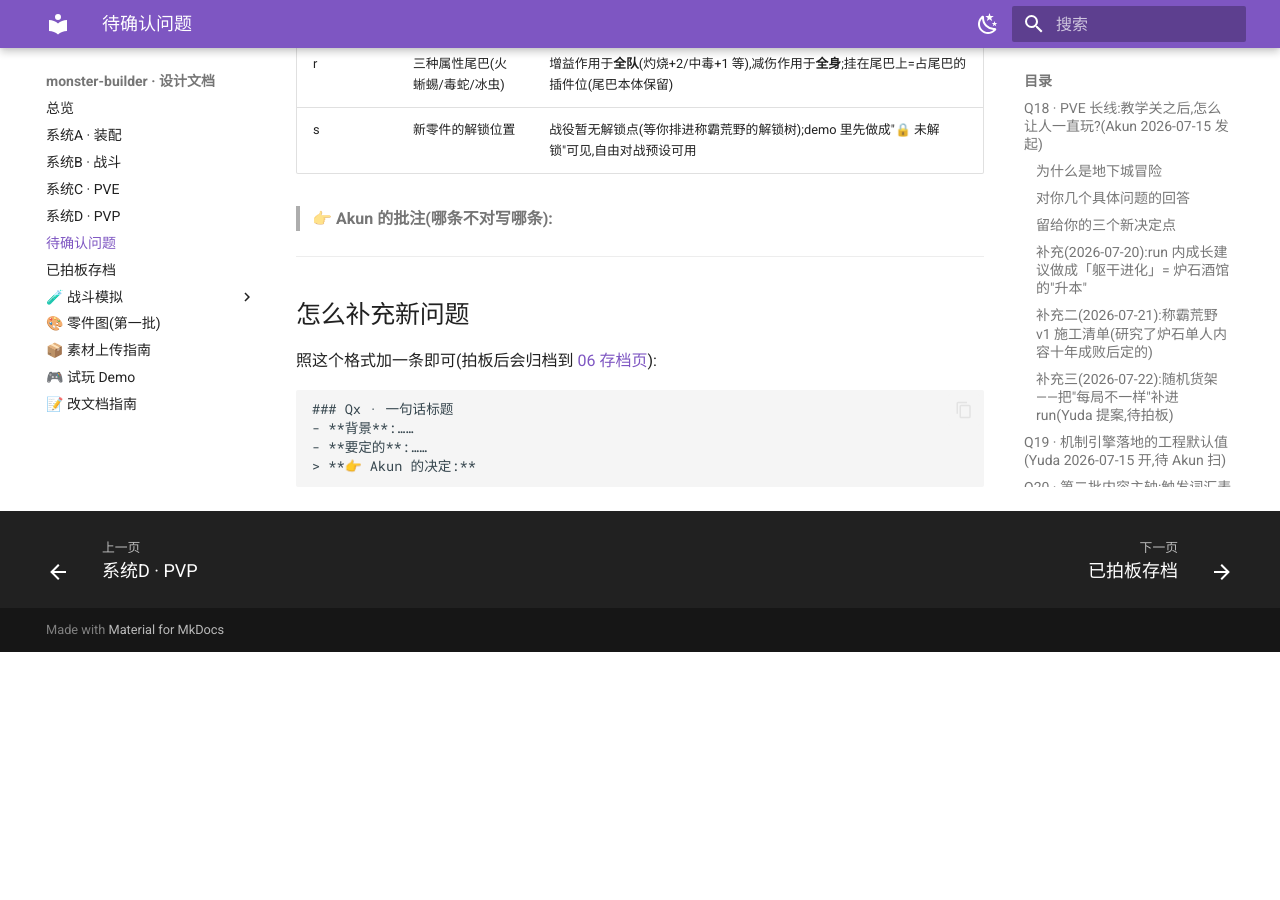
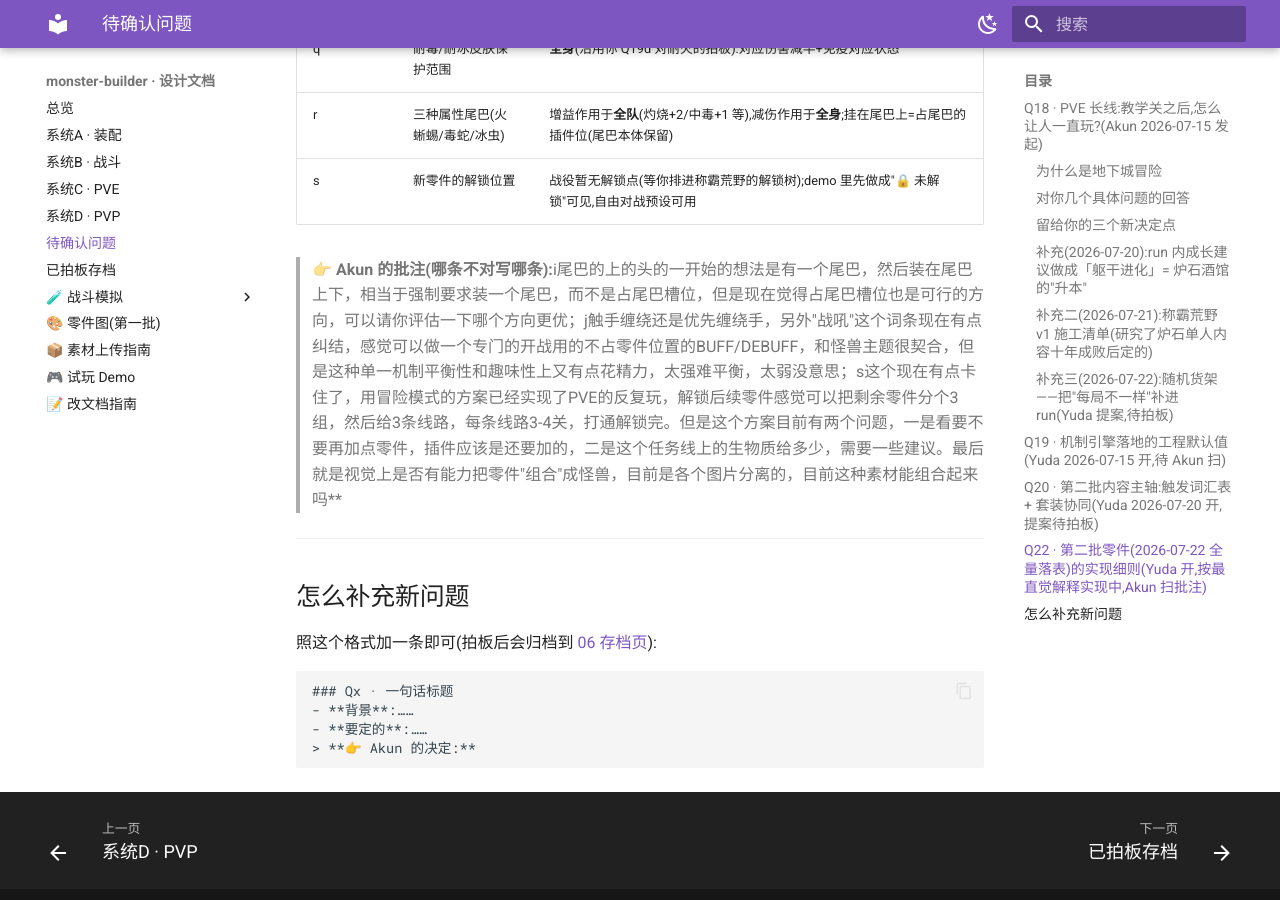
Before and after one commit to zhaoyuda/monster-builder, an MkDocs documentation site: the page built from design/05-open-questions.md, in a window 1280 px wide and 900 px high, scrolled down 10628 px. Built offline with MkDocs 1.6.1 and Material for MkDocs 9.7.7, drawn with Linux system fonts in a browser that asks for light colours; before the commit the page ends 11280 px from its top, so only the background shows below that; some of the changed text lies outside the part shown.

Commit message:
Update 05-open-questions.md

```diff
--- a/design/05-open-questions.md
+++ b/design/05-open-questions.md
@@ -92,7 +92,7 @@
 
 **v1 明确不做**(先例证明现在投入是浪费):第 4-5 只 Boss、线性剧情堆量、永久数值成长树、地图分叉、排行榜、体力系统。
 
-> **👉 Akun:a、b 两条点头或改?**
+> **👉 Akun:a、b 两条点头或改?**a和b都很棒，具体怎么升本能否让AI来设计模拟，主要是数值上有点不确定**
 
 ### 补充三(2026-07-22):随机货架——把"每局不一样"补进 run(Yuda 提案,待拍板)
 
@@ -108,7 +108,7 @@
 | b | 货架大小 / 躯干是否常驻 | 6-8 件;躯干常驻 |
 | c | 付费刷新货架要不要 | 要,一次 50-100 生物质,给个赌点 |
 
-> **👉 Akun 的决定:**
+> **👉 Akun 的决定:**a\b\c均可保留，付费刷新货架可以设计成梯度的，比如每次战后可以低价（或者免费）刷新1次，然后每次刷新更贵**
 
 ---
 
@@ -153,6 +153,7 @@
 > - **d(耐火全身)**:已按你的批注改完(模拟器+demo 双侧,测试通过)——耐火皮肤现在保护全身:全队火伤减半+免疫灼烧。
 > - **k**:收到,能量核心竞争躯干插件位,维持现状。
 > - **要你定的**:①认可"伤害共存+控制单槽+免疫窗"这个分组架构吗?②免疫窗回合数(建议 2);③状态契约模板要不要进手册(建议要)。
+> **👉 Akun 的决定:**可以，就用现在的方案b**
 
 ---
 
@@ -224,7 +225,7 @@
 | r | 三种属性尾巴(火蜥蜴/毒蛇/冰虫) | 增益作用于**全队**(灼烧+2/中毒+1 等),减伤作用于**全身**;挂在尾巴上=占尾巴的插件位(尾巴本体保留) |
 | s | 新零件的解锁位置 | 战役暂无解锁点(等你排进称霸荒野的解锁树);demo 里先做成"🔒 未解锁"可见,自由对战预设可用 |
 
-> **👉 Akun 的批注(哪条不对写哪条):**
+> **👉 Akun 的批注(哪条不对写哪条):**i尾巴的上的头的一开始的想法是有一个尾巴，然后装在尾巴上下，相当于强制要求装一个尾巴，而不是占尾巴槽位，但是现在觉得占尾巴槽位也是可行的方向，可以请你评估一下哪个方向更优；j触手缠绕还是优先缠绕手，另外"战吼"这个词条现在有点纠结，感觉可以做一个专门的开战用的不占零件位置的BUFF/DEBUFF，和怪兽主题很契合，但是这种单一机制平衡性和趣味性上又有点花精力，太强难平衡，太弱没意思；s这个现在有点卡住了，用冒险模式的方案已经实现了PVE的反复玩，解锁后续零件感觉可以把剩余零件分个3组，然后给3条线路，每条线路3-4关，打通解锁完。但是这个方案目前有两个问题，一是看要不要再加点零件，插件应该是还要加的，二是这个任务线上的生物质给多少，需要一些建议。最后就是视觉上是否有能力把零件"组合"成怪兽，目前是各个图片分离的，目前这种素材能组合起来吗**
 
 ---
 
```
